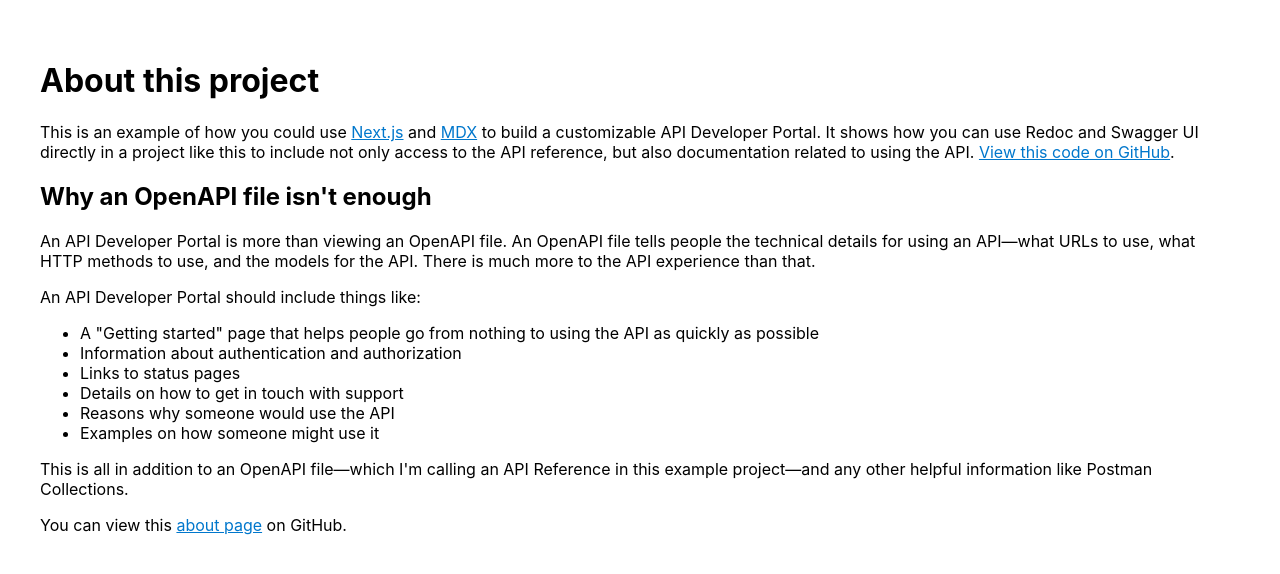
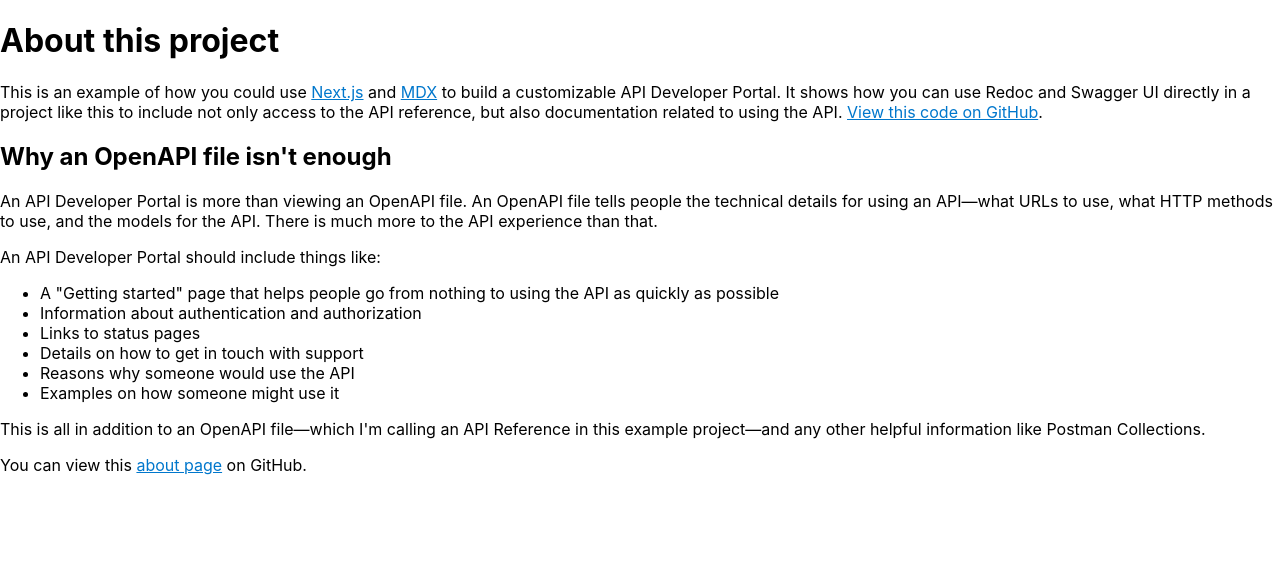
Before and after one commit to smizell/api-dev-portal, a Next.js app: page /about in a window 1280 px wide. Shown: the top 574 px of the page. Built offline with nearby package versions, Linux system fonts and the light colour scheme.

Commit message:
Fix padding

```diff
--- a/styles/globals.css
+++ b/styles/globals.css
@@ -1,6 +1,5 @@
 html,
 body {
-  padding: 20px;
   margin: 0;
   font-family: -apple-system, BlinkMacSystemFont, Segoe UI, Roboto, Oxygen,
     Ubuntu, Cantarell, Fira Sans, Droid Sans, Helvetica Neue, sans-serif;
@@ -16,6 +15,7 @@ a {
 
 .page {
   margin: 50px auto;
+  padding: 20px;
   max-width: 720px;
   font-size: 20px;
   line-height: 30px;
```
